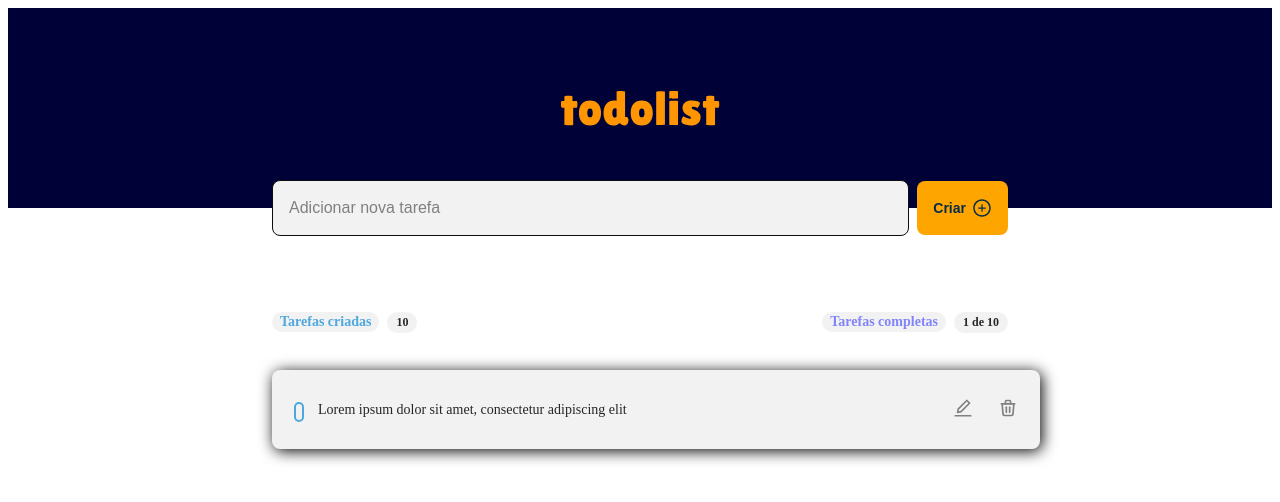
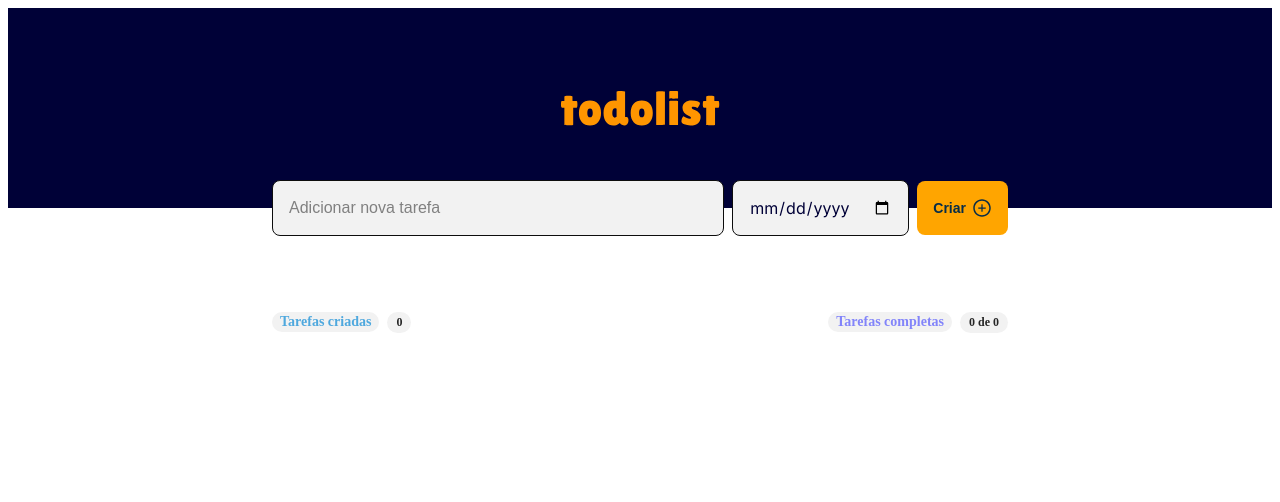
Before and after one commit to ana-rabelo/todolist, a React (Vite) app: page / in a window 1280 px wide. Shown: the top 502 px of the page. Built offline with nearby package versions, Linux system fonts and the light colour scheme; the HTML template or start-up script is replaced by a standard one.

Commit message:
feat: adiciona localStorage e outras funcs

```diff
--- a/src/App.jsx
+++ b/src/App.jsx
@@ -1,27 +1,71 @@
 import { Header } from './components/Header';
 import { Tasks } from './components/Tasks'
-import { useState } from 'react';
+import { useEffect, useState } from 'react';
+
+const LOCAL_STORAGE_KEY = 'todo:tasks';
 
 function App() {
 
-  const [tasks, setTask] = useState([]);
+  const [tasks, setTasks] = useState([]);
 
-  function addTask(taskTitle) {
-    setTasks([
+  function loadSavedTasks(){
+    const savedTasks = localStorage.getItem(LOCAL_STORAGE_KEY);
+    if(savedTasks){
+      setTasks(JSON.parse(savedTasks));
+    }
+  }
+
+  useEffect(() => {
+    loadSavedTasks()
+  }, []);
+
+  function setTasksAndSave(newTasks){
+    setTasks(newTasks);
+    localStorage.setItem(LOCAL_STORAGE_KEY, JSON.stringify(newTasks));
+  }
+
+  function addTask(taskTitle, taskDate) {
+    setTasksAndSave([
       ...tasks,
       {
         id: Math.floor(Math.random() * 10000) + 1,
         title: taskTitle,
-        isCompleted: false
-        /* conclusionDate: null */
+        isCompleted: false,
+        conclusionDate: taskDate
       }
     ]);
   }
 
+  function deleteTaskById(taskId){
+    const newTasks = tasks.filter(task => task.id !== taskId);
+    setTasksAndSave(newTasks);
+  }
+
+  function toogleTaskCompletedById(taskId){
+    const newTasks = tasks.map(task => {
+      if(task.id === taskId){
+        return {
+          ...task,
+          isCompleted: !task.isCompleted
+        }
+      }
+      return task;
+    });
+
+    newTasks.sort((a, b) => a.isCompleted - b.isCompleted);
+
+    setTasksAndSave(newTasks);
+  }
+
+
   return (
     <>
     <Header onAddTask={addTask} />
-    <Tasks />
+    <Tasks
+      tasks={tasks}
+      onDelete={deleteTaskById}
+      onComplete={toogleTaskCompletedById}
+    />
     </>
   )
 }
--- a/src/components/Header/header.module.css
+++ b/src/components/Header/header.module.css
@@ -20,7 +20,7 @@
 
 .newTaskForm input {
   height: 100%;
-  flex: 1;
+  width: 100%;
   color: #000137;
   background: #f2f2f2;
   border: 1px solid #0d0d0d;
@@ -30,10 +30,10 @@
 }
 
 .newTaskInput {
-  width: 100%;
   display: flex;
   align-items: center;
   gap: 0.5rem;
+  flex: 1;
 }
 
 .newTaskForm input::placeholder {
@@ -53,3 +53,12 @@
   font-weight: 700;
   font-size: 14px;
 }
+
+.inputDate{
+ flex: 1;
+ font-family: 'Inter', sans-serif;
+}
+
+.inputTitle{
+  flex: 3;
+}
--- a/src/components/Header/index.jsx
+++ b/src/components/Header/index.jsx
@@ -6,14 +6,20 @@ import { useState } from 'react';
 export function Header({ onAddTask }){
     const [title, setTitle] = useState('');
     const [conclusionDate, setConclusionDate] = useState(null);
+    const today = new Date().toISOString().split('T')[0];
 
-    function handleSubmit(event) {
-
-        onAddTask()
+    function handleSubmit(e) {
+        e.preventDefault();
+        onAddTask(title, conclusionDate);
+        setTitle('');
     }
 
     function onChangeTitle(event) {
         setTitle(event.target.value)
+    }
+
+    function onChangeDate(event) {
+        setConclusionDate(event.target.value)
     }
 
     return (
@@ -22,7 +28,8 @@ export function Header({ onAddTask }){
 
             <form onSubmit={handleSubmit} className={styles.newTaskForm}>
                 <div className={styles.newTaskInput}>
-                    <input placeholder="Adicionar nova tarefa" type="text" onChange={onChangeTitle} />
+                    <input className={styles.inputTitle} placeholder="Adicionar nova tarefa" type="text" onChange={onChangeTitle} required/>
+                    <input className={styles.inputDate} type="date" min={today} onChange={onChangeDate} required/>
                 </div>
                 <button>Criar
                     <AiOutlinePlusCircle
--- a/src/components/Task/index.jsx
+++ b/src/components/Task/index.jsx
@@ -1,25 +1,47 @@
 import styles from './task.module.css';
 import { TbTrash } from 'react-icons/tb';
 import { AiOutlineEdit } from "react-icons/ai";
+import { FaRegCalendar } from "react-icons/fa";
+import { BsFillCheckCircleFill } from 'react-icons/bs';
 
-export function Task (){
+export function Task ({ task, onComplete, onDelete }) {
+
+    function isTaskLate(conclusionDate) {
+        const today = new Date();
+        today.setDate(today.getDate() + 1);
+        today.setHours(0, 0, 0, 0);
+
+        const taskDate = new Date(conclusionDate);
+        taskDate.setHours(0, 0, 0, 0);
+
+        console.log(taskDate)
+        console.log("today" + today)
+        console.log(today >= taskDate)
+        return today >= taskDate;
+      }
+
     return (
         <div className={styles.task}>
-            <button className={styles.checkContainer}>
-                <div />
+            <div className={styles.text}>
+                <button className={styles.checkContainer} onClick={() => onComplete(task.id)}>
+                    { task.isCompleted ? <BsFillCheckCircleFill /> : <div />}
                 </button>
 
-            <p>Lorem ipsum dolor sit amet,
-                consectetur adipiscing elit
-            </p>
+                <div className={styles.infoTask}>
+                    <p className={task.isCompleted ? styles.textCompleted : ""}>{task.title}</p>
+                    <p className={task.isCompleted ? styles.textCompleted : isTaskLate(task.conclusionDate) ? styles.lateDate : ""}><FaRegCalendar /> {task.conclusionDate}</p>
+                </div>
+            </div>
 
+            <div className={styles.buttons}>
                 <button className={styles.editButton}>
                     <AiOutlineEdit size={22} />
                 </button>
-            <button className={styles.deleteButton}>
+                <button className={styles.deleteButton} onClick={() => onDelete(task.id)}>
                     <TbTrash size={20} />
                 </button>
             </div>
+
+        </div>
     )
-
 }
--- a/src/components/Task/task.module.css
+++ b/src/components/Task/task.module.css
@@ -15,6 +15,11 @@
   line-height: 19px;
   color: #262626;
   margin-right: auto;
+}
+
+.task p:nth-of-type(2) {
+  font-size: 12px;
+  line-height: 16px;
 }
 
 p.textCompleted {
@@ -53,3 +58,21 @@ p.textCompleted {
   border: none;
   color: #808080;
 }
+
+.infoTask {
+  display: flex;
+  flex-direction: column;
+  align-items: center;
+  justify-content: center;
+}
+
+.text {
+  display: flex;
+  align-items: center;
+  gap: 2rem;
+}
+
+.lateDate {
+  color: #ff0000;
+  font-size: larger;
+}
--- a/src/components/Tasks/index.jsx
+++ b/src/components/Tasks/index.jsx
@@ -1,23 +1,28 @@
 import styles from './tasks.module.css'
 import { Task } from '../Task'
 
-export function Tasks() {
+export function Tasks({ tasks, onComplete, onDelete }) {
+  const tasksQtd = tasks.length;
+  const completedTasks = tasks.filter(task => task.isCompleted).length;
+
     return (
         <section className={styles.tasks}>
         <header className={styles.header}>
           <div>
             <p>Tarefas criadas</p>
-            <span>10</span>
+            <span>{tasksQtd}</span>
           </div>
 
           <div>
             <p className={styles.textPurple}>Tarefas completas</p>
-            <span>1 de 10</span>
+            <span>{completedTasks} de {tasksQtd}</span>
           </div>
         </header>
 
         <div className={styles.list}>
-            <Task />
+            {tasks.map(task => (
+              <Task key={task.id} task={task} onComplete={onComplete} onDelete={onDelete} />
+            ))}
         </div>
       </section>
     )
--- a/src/styles/index.css
+++ b/src/styles/index.css
@@ -19,6 +19,7 @@
 
 body {
   background-image: url(../assets/background.gif);
+  background-size: cover;
   color: var(--cor-texto);
   min-width: 100vh;
   font-family: "Inter", sans-serif;
```
Lines whose indentation alone changed are shown as unchanged.
